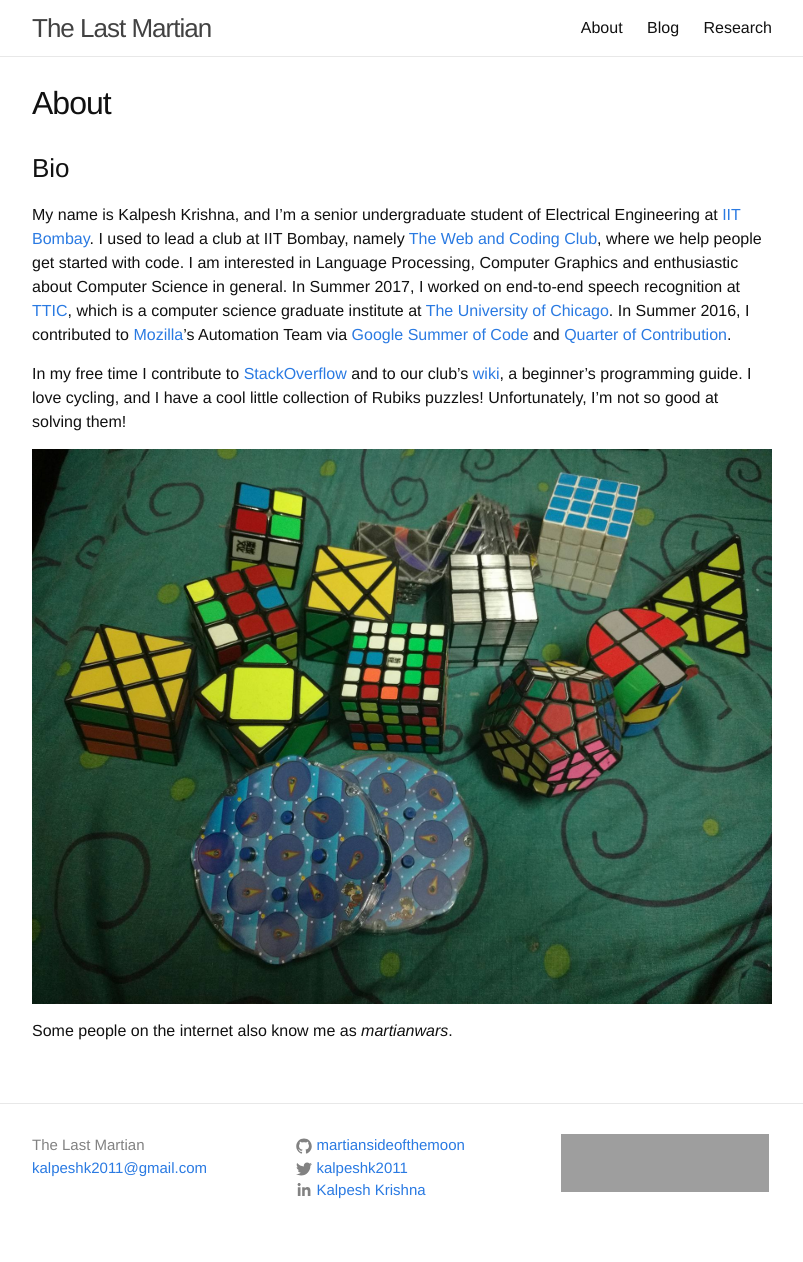
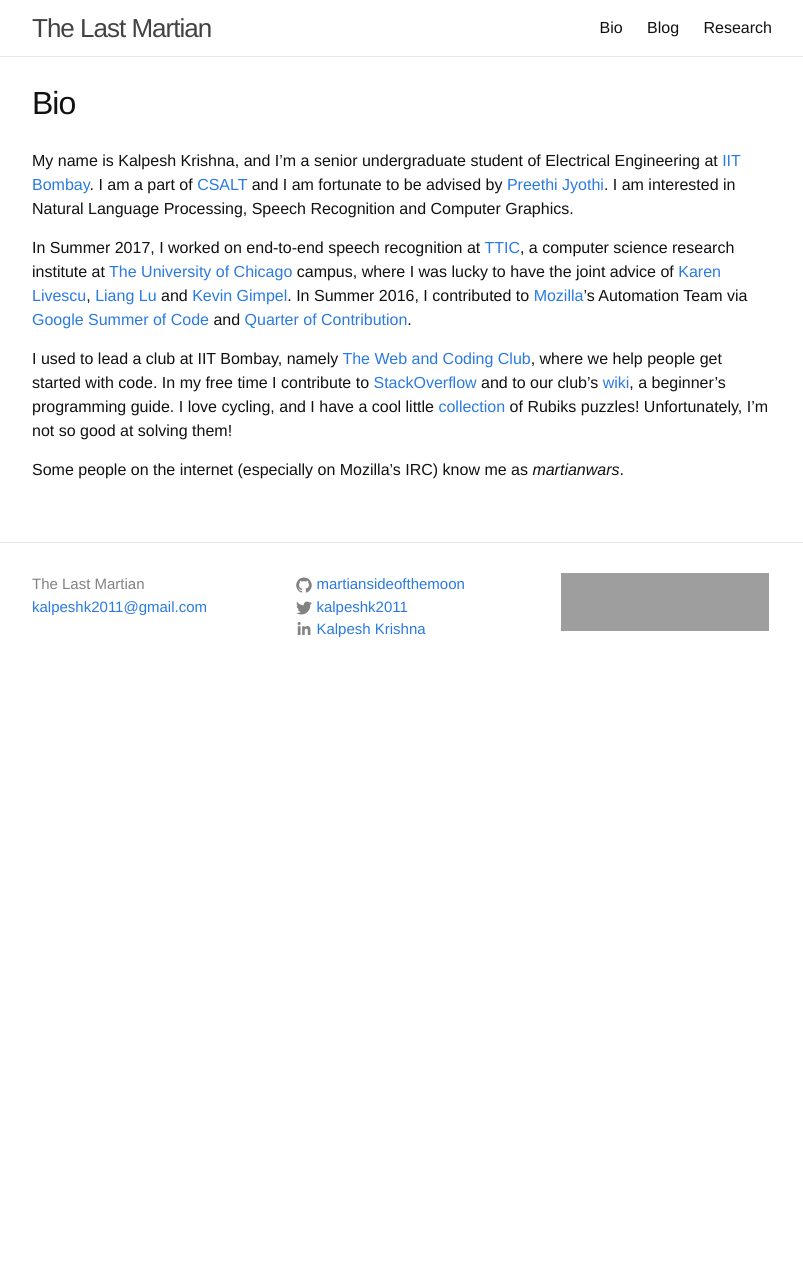
Before and after one commit to martiansideofthemoon/martiansideofthemoon.github.io, a Jekyll site: the page built from _pages/about.md, in a window 1280 px wide. Shown: the whole page, without its empty margins (238-1041 px from the left). Built offline with Jekyll 4.4.1, drawn with Linux system fonts in a browser that asks for light colours; comment, search, counter and statistics services are not loaded; after the commit the page ends 900 px from its top, so only the background shows below that; grey boxes are pictures that could not be loaded.

Commit message:
Updating bio

```diff
--- a/_pages/about.md
+++ b/_pages/about.md
@@ -1,15 +1,13 @@
 ---
 layout: page
-title: About
+title: Bio
 permalink: /about/
 ---
-### Bio
 
-My name is Kalpesh Krishna, and I'm a senior undergraduate student of Electrical Engineering at [IIT Bombay](http://iitb.ac.in). I used to lead a club at IIT Bombay, namely [The Web and Coding Club](https://www.facebook.com/wncc.iitb/), where we help people get started with code. I am interested in Language Processing, Computer Graphics and enthusiastic about Computer Science in general.
-In Summer 2017, I worked on end-to-end speech recognition at [TTIC](http://ttic.edu/), which is a computer science graduate institute at [The University of Chicago](https://www.uchicago.edu/). In Summer 2016, I contributed to [Mozilla](https://en.wikipedia.org/wiki/Mozilla)'s Automation Team via [Google Summer of Code](https://summerofcode.withgoogle.com/) and [Quarter of Contribution](https://wiki.mozilla.org/Auto-tools/New_Contributor/Quarter_of_Contribution).
+My name is Kalpesh Krishna, and I'm a senior undergraduate student of Electrical Engineering at [IIT Bombay](http://iitb.ac.in). I am a part of [CSALT](https://www.cse.iitb.ac.in/~pjyothi/csalt/) and I am fortunate to be advised by [Preethi Jyothi](https://www.cse.iitb.ac.in/~pjyothi/). I am interested in Natural Language Processing, Speech Recognition and Computer Graphics.
 
-In my free time I contribute to [StackOverflow](http://stackoverflow.com/users/5080995/martianwars) and to our club's [wiki](http://wncc-iitb.org/wiki), a beginner's programming guide. I love cycling, and I have a cool little collection of Rubiks puzzles! Unfortunately, I'm not so good at solving them!
+In Summer 2017, I worked on end-to-end speech recognition at [TTIC](http://ttic.edu/), a computer science research institute at [The University of Chicago](https://www.uchicago.edu/) campus, where I was lucky to have the joint advice of [Karen Livescu](http://ttic.uchicago.edu/~klivescu), [Liang Lu](http://ttic.uchicago.edu/~llu/) and [Kevin Gimpel](http://ttic.uchicago.edu/~kgimpel/). In Summer 2016, I contributed to [Mozilla](https://en.wikipedia.org/wiki/Mozilla)'s Automation Team via [Google Summer of Code](https://summerofcode.withgoogle.com/) and [Quarter of Contribution](https://wiki.mozilla.org/Auto-tools/New_Contributor/Quarter_of_Contribution).
 
-![rubik]({{ site.url }}/assets/rubik.jpg)
+I used to lead a club at IIT Bombay, namely [The Web and Coding Club](https://www.facebook.com/wncc.iitb/), where we help people get started with code. In my free time I contribute to [StackOverflow](http://stackoverflow.com/users/5080995/martianwars) and to our club's [wiki](http://wncc-iitb.org/wiki), a beginner's programming guide. I love cycling, and I have a cool little [collection]({{ site.url }}/assets/rubik.jpg) of Rubiks puzzles! Unfortunately, I'm not so good at solving them!
 
-Some people on the internet also know me as *martianwars*.
+Some people on the internet (especially on Mozilla's IRC) know me as *martianwars*.
```
Also changed, not shown: index.md (+3 -1 lines).
